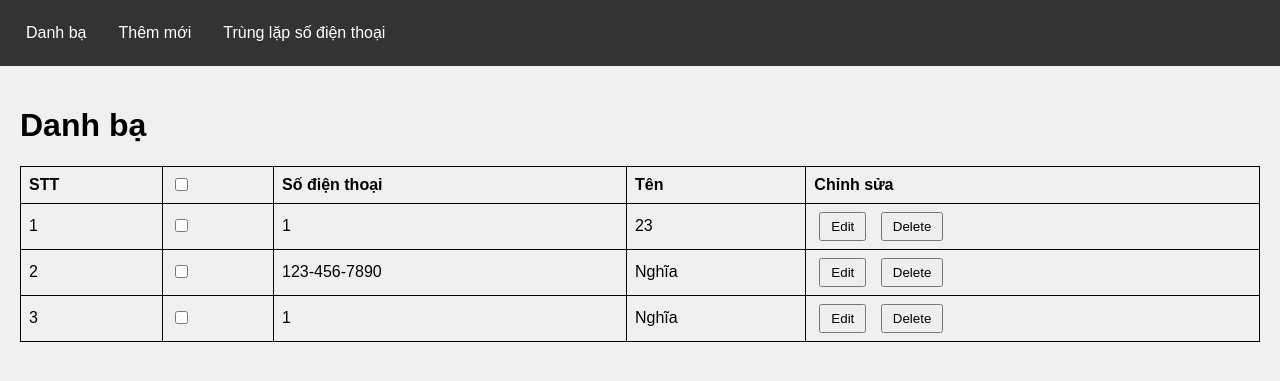
After one commit to whynotnghiavu/nghia-contact-manager, a Flask app: page /error in a window 1280 px wide. The commit adds this page. Shown: the top 381 px of the page. Run offline with Flask 3, Linux system fonts and the light colour scheme.

Commit message:
update README.md, app.py and base.html

```diff
--- a/contents/app.py
+++ b/contents/app.py
@@ -38,6 +38,12 @@ def add():
         return redirect(url_for('index'))
 
 
+@app.route('/error')
+def error():
+    vcards = read("data/error.txt")
+
+    return render_template('error.html', vcards=vcards)
+
 # # Các route khác như chỉnh sửa, xóa có thể được thêm vào đây
 if __name__ == '__main__':
     app.run(debug=True)
--- a/contents/templates/base.html
+++ b/contents/templates/base.html
@@ -16,6 +16,7 @@
       <ul>
         <li><a href="{{ url_for('index') }}">Danh bạ</a></li>
         <li><a href="{{ url_for('add') }}">Thêm mới</a></li>
+        <li><a href="{{ url_for('error') }}">Trùng lặp số điện thoại</a></li>
       </ul>
     </nav>
 
--- /dev/null
+++ b/contents/templates/error.html
@@ -0,0 +1,32 @@
+{% extends 'base.html' %} {% block title %}Danh bạ{% endblock %} {% block
+content %}
+<h1>Danh bạ</h1>
+
+<table>
+  <thead>
+    <tr>
+      <th>STT</th>
+      <th><input type="checkbox" id="selectAll" /></th>
+      <th>Số điện thoại</th>
+      <th>Tên</th>
+      <th>Chỉnh sửa</th>
+    </tr>
+  </thead>
+
+  <tbody>
+    {% for vcard in vcards %}
+    <tr>
+      <td>{{ loop.index }}</td>
+      <td><input type="checkbox" class="selectRow" /></td>
+      <td>{{ vcard.phone }}</td>
+      <td>{{ vcard.name }}</td>
+      <td class="actions">
+        <button onclick="editNumber('{{ vcard.phone }}')">Edit</button>
+        <button onclick="deleteNumber('{{ vcard.phone }}')">Delete</button>
+      </td>
+    </tr>
+    {% endfor %}
+  </tbody>
+</table>
+
+{% endblock %}
```
Also changed, not shown: README.md.
